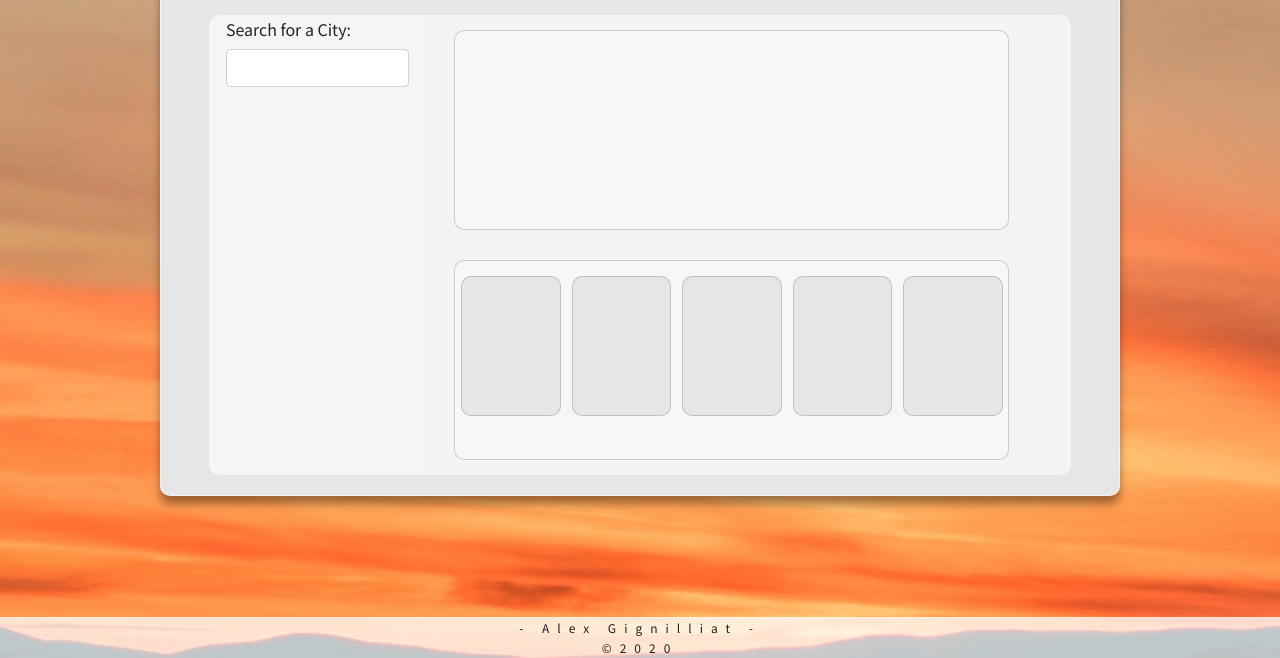
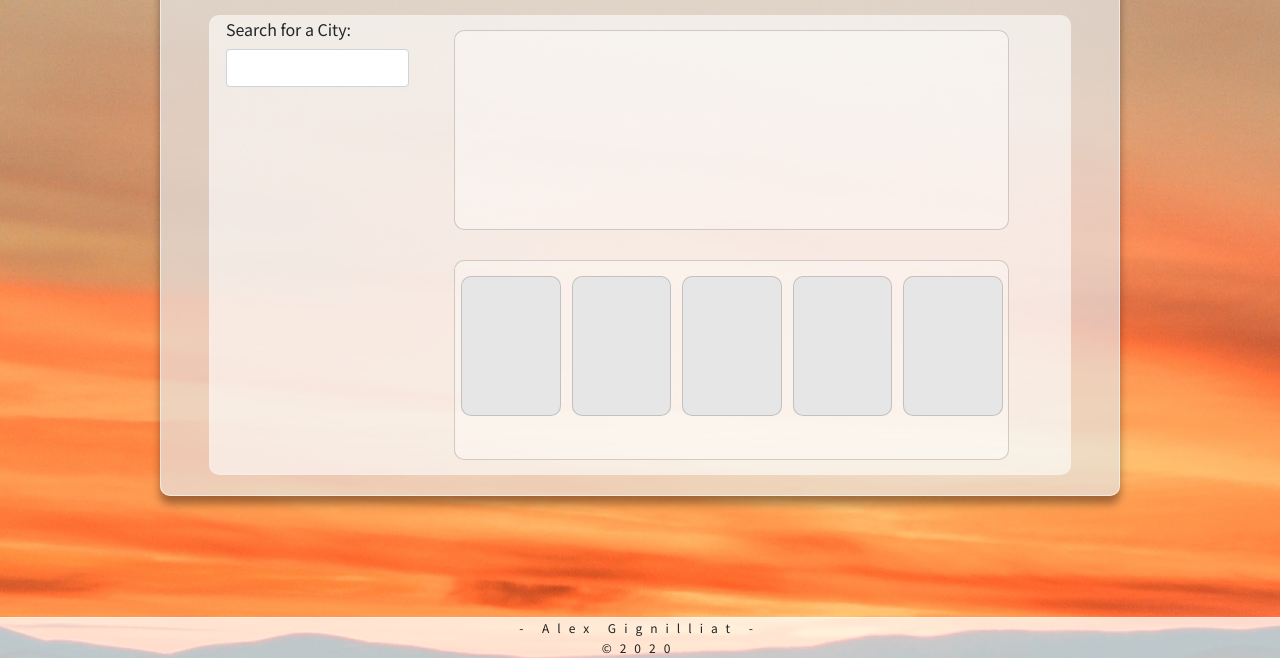
Before and after one commit to moongl4de/Weather-Dashboard, a plain HTML site: page index.html in a window 1280 px wide. Shown: the part 142-800 px from the top of the page. Drawn offline with nearby package versions, Linux system fonts and the light colour scheme; no server answers.

Commit message:
opacity tweak on main container

```diff
--- a/assets/css/style.css
+++ b/assets/css/style.css
@@ -12,7 +12,7 @@ body {
 }
 
 #main-container {
-    background-color: rgb(230, 230, 230);
+    background-color: rgba(230, 230, 230, 0.692);
     width: 75%;
     min-width: 500px;
     height: 600px;
```
